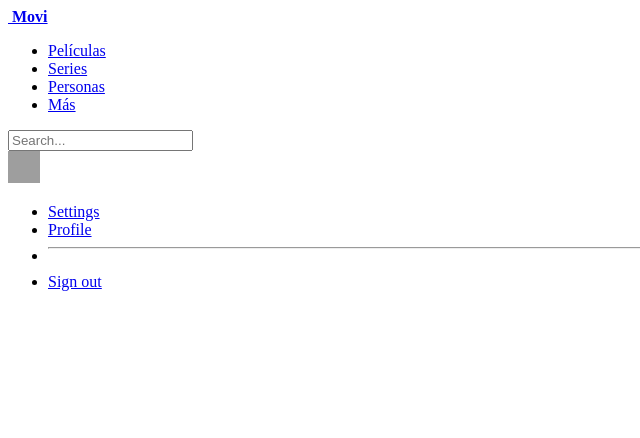
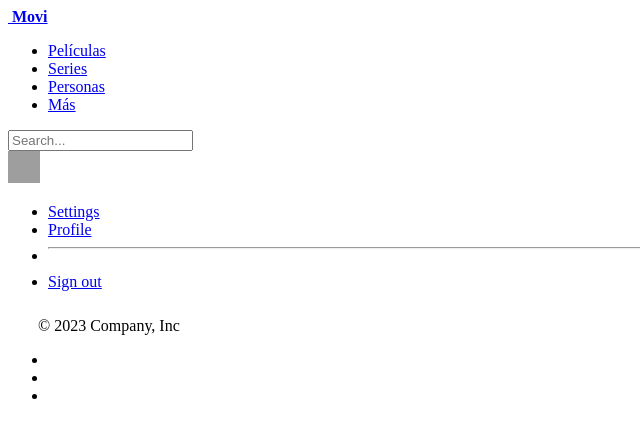
Before and after one commit to cin4ed/movi-uabcs, a Vue app: page / in a window 1280 px wide. Shown: the top 438 px of the page, without its empty margins (0-640 px from the left). Built offline with nearby package versions, Linux system fonts and the light colour scheme; grey boxes are pictures that could not be loaded.

Commit message:
Add Footer to app

```diff
--- a/src/App.vue
+++ b/src/App.vue
@@ -1,17 +1,20 @@
 <script>
   import Header from './components/Header.vue';
+  import Footer from './components/Footer.vue';
 
   export default {
     name: "App",
     components: {
       Header,
+      Footer,
     },
   }
 </script>
 
 <template>
-  <Header></Header>
+  <Header />
   <main>
     <router-view></router-view>
   </main>
+  <Footer />
 </template>
```
